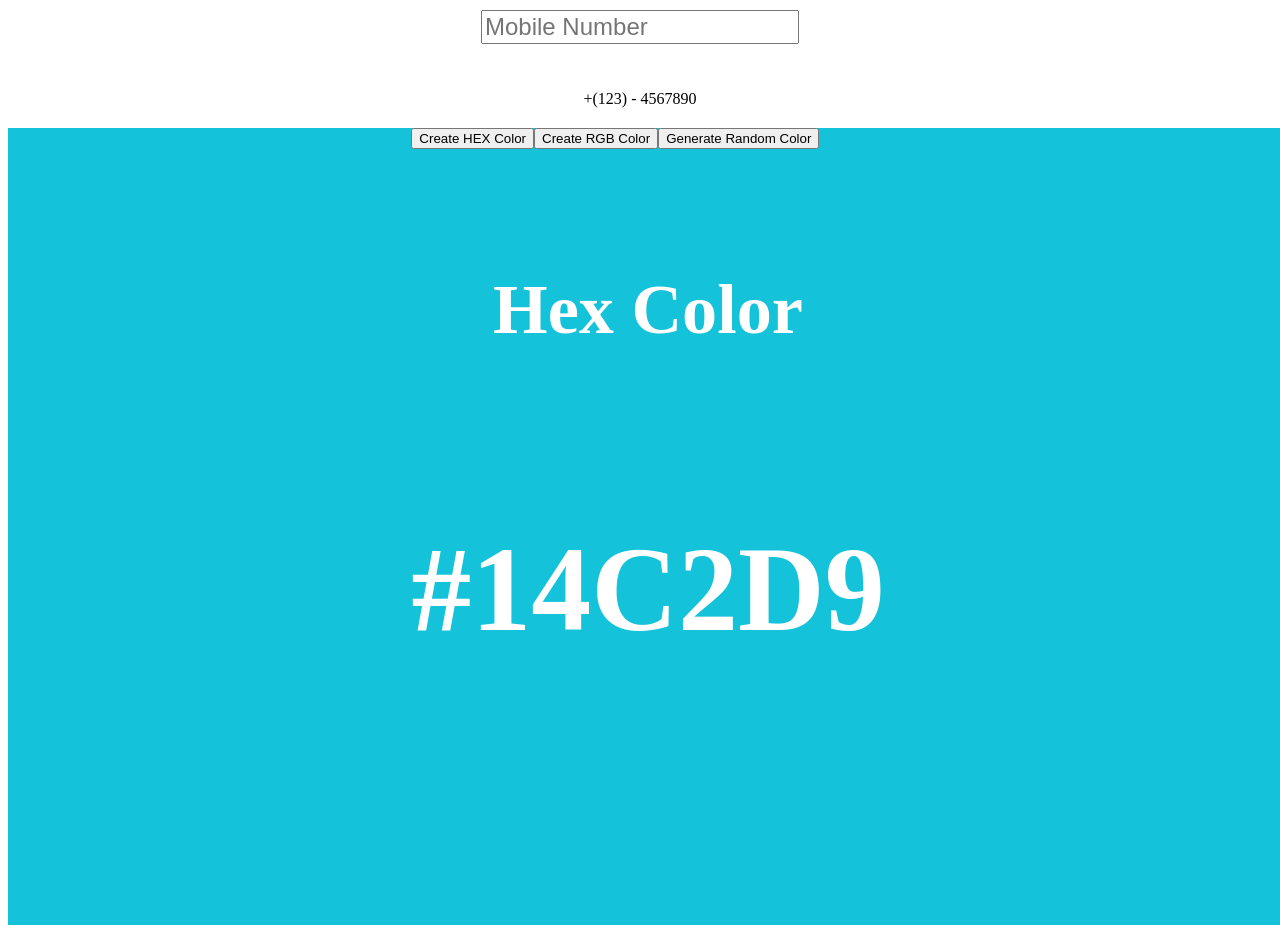
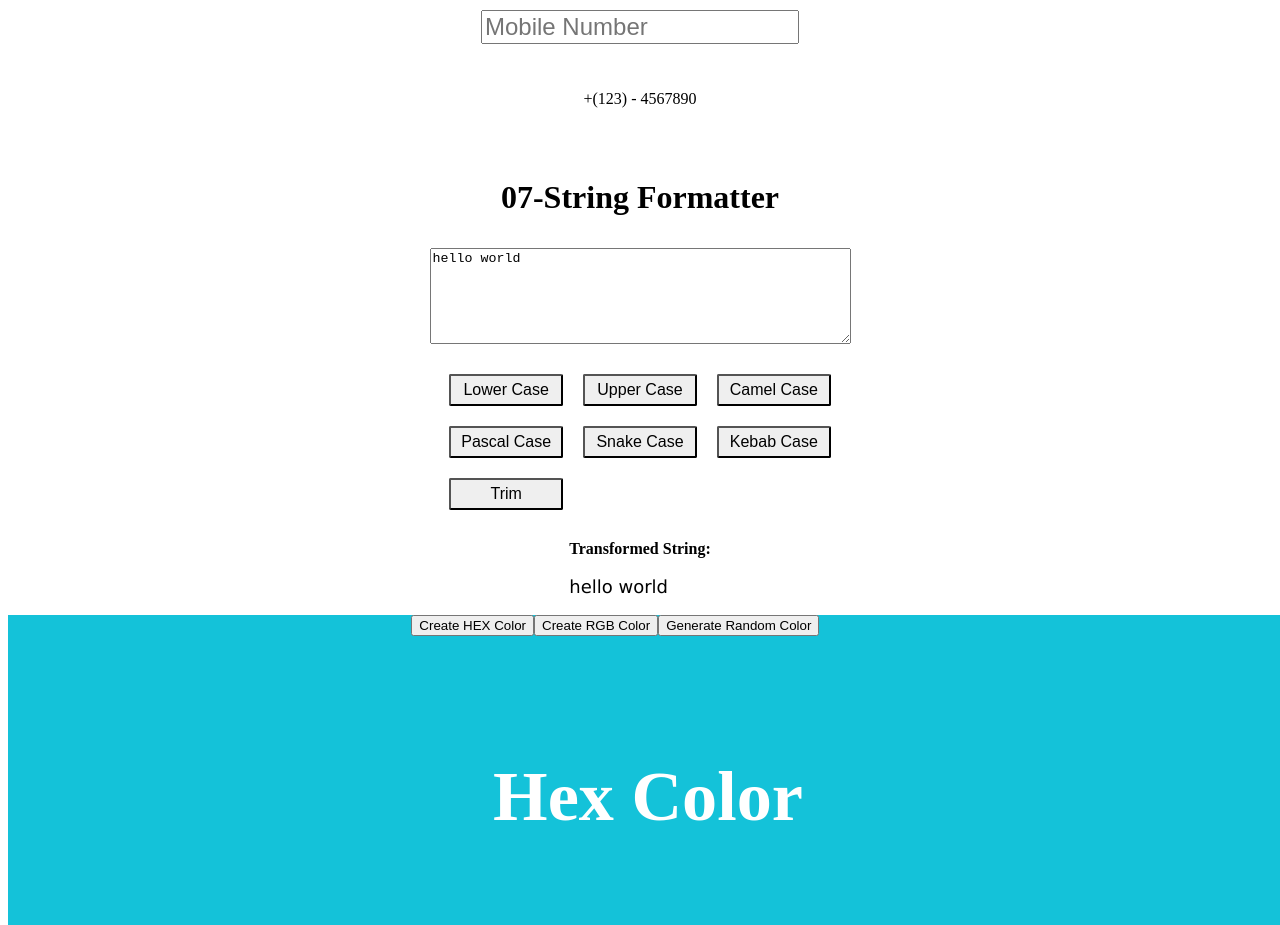
Before and after one commit to mishrasatyam28/react-mini-projects, a React (Vite) app: page / in a window 1280 px wide. Shown: the part 2140-3065 px from the top of the page. Built offline with nearby package versions, Linux system fonts and the light colour scheme.

Commit message:
07-string formatter done

```diff
--- a/src/App.jsx
+++ b/src/App.jsx
@@ -6,6 +6,7 @@ import RandomColor from "./components/random-color/RandomColor";
 import ImageSlider from "./components/image-slider/ImageSlider";
 import StarRating from "./components/05start-rating";
 import TelephoneFormatter from "./components/06Telephone-formatter";
+import StringTransformers from "./components/07string-transformer/index";
 
 function App() {
   return (
@@ -27,8 +28,10 @@ function App() {
       <StarRating noOfStars={10} />
 
       {/* 06Telephone Formatter */}
-      <TelephoneFormatter/>
+      <TelephoneFormatter />
 
+      {/* 07String-transformer */}
+          <StringTransformers/>
       {/* Random Color Component */}
       <RandomColor />
 
--- a/src/components/06Telephone-formatter/index.jsx
+++ b/src/components/06Telephone-formatter/index.jsx
@@ -11,7 +11,8 @@ const TelephoneFormatter = () => {
         const numStr = getStringWithNumberOnly(e.target.value)
 
         setPhoneValue(
-            numStr.length > 3 ? " +(" + numStr.substring(0,3) + ") - " + numStr.substring(3)  : numStr
+            numStr.length > 3 ? " +(" + numStr.substring(0, 3) + ") - " + numStr.substring(3) : numStr
+
         )
     }
 
--- /dev/null
+++ b/src/components/07string-transformer/index.jsx
@@ -0,0 +1,70 @@
+import React, { useState } from 'react'
+import './styles.css'
+const StringTransformers = () => {
+  const [inputString, setInputString] = useState("hello world")
+  const [transformedString, setTransformedString] = useState(inputString)
+
+  function handleLowerCase() {
+    setTransformedString(inputString.toLowerCase())
+  }
+
+  function handleUpperCase() {
+    setTransformedString(inputString.toUpperCase())
+  }
+
+  function toCamelCase() {
+    const words = inputString.split(' ');
+    const camelCase = words.map((word, index) => {
+      if (index === 0) {
+        return word.toLowerCase();
+      } else {
+        return word.charAt(0).toUpperCase() + word.slice(1).toLowerCase();
+      }
+    }).join('')
+    setTransformedString(camelCase)
+  }
+
+  function toPascalCase() {
+    const words = inputString.split(' ')
+    const pascal = words.map(word =>
+      word.charAt(0).toUpperCase() + word.slice(1).toLowerCase()
+    ).join('');
+    setTransformedString(pascal)
+  }
+
+  function tosnakeCase() {
+    const snakeCase = inputString.replace(/\s+/g, '_').toLowerCase();
+    setTransformedString(snakeCase)
+  }
+
+  const toKebab = () => {
+    const kebabCase = inputString.replace(/\s+/g, '-').toLowerCase();
+    setTransformedString(kebabCase);
+  }
+
+  const trim = () => {
+    setTransformedString(inputString.trim());
+  }
+
+  return (
+    <div className='container'>
+      <h1>07-String Formatter</h1>
+      <textarea value={inputString} onChange={(e) => setInputString(e.target.value)} rows="6" cols="50" />
+      <div className='btns'>
+        <button onClick={handleLowerCase} className='button'>Lower Case</button>
+        <button onClick={handleUpperCase} className='button'>Upper Case</button>
+        <button onClick={toCamelCase} className='button'>Camel Case</button>
+        <button onClick={toPascalCase} className='button'>Pascal Case</button>
+        <button onClick={tosnakeCase} className='button'>Snake Case</button>
+        <button onClick={toKebab} className='button'>Kebab Case</button>
+        <button onClick={trim} className='button'>Trim</button>
+      </div>
+      <div className="">
+      <strong>Transformed String:</strong>
+      <p>{transformedString}</p>
+      </div>
+    </div>
+  )
+}
+
+export default StringTransformers
--- /dev/null
+++ b/src/components/07string-transformer/styles.css
@@ -0,0 +1,10 @@
+.btns{
+    display: grid;
+    grid-template-columns: 1fr 1fr 1fr;
+    gap: 20px;
+    padding: 20px 30px;
+}
+
+.button{
+    width: 100%;
+}
```
